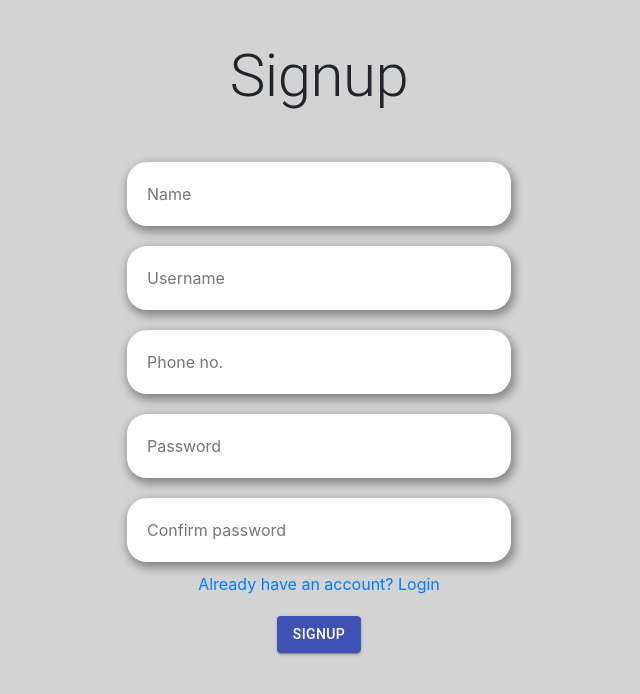
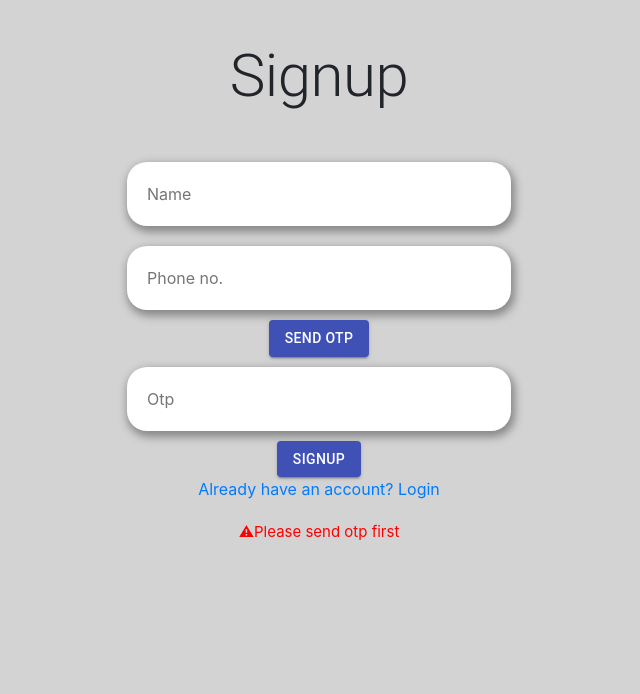
Before and after one commit to saniyaagrawal/old-age, a React (Create React App) app in the folder old-age/: page /signup in a window 1280 px wide. Both pictures are taken after a click on the button "SIGNUP". Shown: the top 694 px of the page, without its empty margins (321-961 px from the left). Built offline with nearby package versions, Linux system fonts and the light colour scheme.

Commit message:
login and signup updated with validations

```diff
--- a/old-age/src/pages/Login.js
+++ b/old-age/src/pages/Login.js
@@ -1,19 +1,42 @@
-import React from 'react'
+import React, {useState} from 'react'
 import '../static/css/login.css';
 import '../static/css/app.css';
 import {Button, Typography} from '@material-ui/core';
 import {Link} from 'react-router-dom';
 
 function Login() {
+    const [mobile, setMobile] = useState(null);
+    const [otp, setOtp] = useState(null);
+    const [error, setError] = useState(null);
+    const [isSent, setIsSent] = useState(0);
+
+
+    const sendOtp = () => {
+        if(mobile.length!=10) setError("Phone no. must be of 10 digits");
+        else{
+            setError(null);
+            setIsSent(1);
+        }
+    }
+    const login = () => {
+        if(isSent==0) setError("Please send otp first");
+        else if(!otp || otp.length<4) setError("Please enter a valid otp");
+        else if(mobile.length==10){
+            setError(null);
+
+        }
+    }
     return (
         <div className="login" id="bg">
             <Typography variant="h2" style={{margin: '40px'}}>Login</Typography>
             <form className="login">
-                <input className="input_field" placeholder="Username" type="text" />
-                <input className="input_field" placeholder="Password" type="password"/>
+                <input className="input_field" placeholder="Phone No." type="numeric" value={mobile} onChange={(e) => setMobile(e.target.value)} />
+                <Button variant="contained" color="primary" onClick={sendOtp}>Send Otp</Button>
+                <input className="input_field" placeholder="Otp" type="text" value={otp} onChange={(e) => setOtp(e.target.value)}  />
+                <Button variant="contained" color="primary" onClick={login}>Login</Button>
             </form>
             <Link to="/signup" style={{marginBottom: '20px'}}>Does not have an account? Signup</Link>
-            <Button variant="contained" color="primary">Login</Button>
+            {error ? <p className="error">⚠{error}</p>: null}
         </div>
     )
 }
--- a/old-age/src/pages/Signup.js
+++ b/old-age/src/pages/Signup.js
@@ -1,4 +1,4 @@
-import React from 'react'
+import React, {useState} from 'react'
 import '../static/css/login.css';
 import '../static/css/app.css';
 import {Button, Typography} from '@material-ui/core';
@@ -6,19 +6,41 @@ import {Link} from 'react-router-dom';
 
 
 function Signup() {
+    const [mobile, setMobile] = useState(null);
+    const [otp, setOtp] = useState(null);
+    const [error, setError] = useState(null);
+    const [name, setName] = useState(null);
+    const [isSent, setIsSent] = useState(0);
+
+    const sendOtp = () => {
+        if(!name || name.length<3) setError("Name must be of length greater than 2");
+        else if(!mobile || mobile.length!=10 ) setError("Phone no. must be of 10 digits");
+        else{
+            setError(null);
+            setIsSent(1);
+        }
+    }
+    const signup = () => {
+        if(isSent==0) setError("Please send otp first");
+        else if(!otp || otp.length<4) setError("Please enter a valid otp");
+        else if(mobile.length==10){
+            setError(null);
+
+        }
+    }
+
     return (
         <div className="login" id="bg">
             <Typography variant="h2" style={{margin: '40px'}}>Signup</Typography>
             <form className="login">
-                <input className="input_field" placeholder="Name" type="text" />
-                <input className="input_field" placeholder="Username" type="text" />
-                <input className="input_field" placeholder="Phone no." inputMode="numeric" />
-                <input className="input_field" placeholder="Password" type="password"/>
-                <input className="input_field" placeholder="Confirm password" type="password"/>
-
+                <input className="input_field" placeholder="Name" type="text" vlaue={name} onChange={(e) => setName(e.target.value)} />
+                <input className="input_field" placeholder="Phone no." inputMode="numeric" onChange={(e) => setMobile(e.target.value)} />
+                <Button variant="contained" color="primary" onClick={sendOtp}>Send Otp</Button>
+                <input className="input_field" placeholder="Otp" type="text" value={otp} onChange={(e) => setOtp(e.target.value)}  />
+                <Button variant="contained" color="primary" onClick={signup}>Signup</Button>
             </form>
             <Link to="login" style={{marginBottom: '20px'}}>Already have an account? Login</Link>
-            <Button variant="contained" color="primary">Signup</Button>
+            {error ? <p className="error">⚠{error}</p> : null}
         </div>
     )
 }
--- a/old-age/src/static/css/app.css
+++ b/old-age/src/static/css/app.css
@@ -35,3 +35,8 @@
   box-shadow: 2px 4px 8px 2px #888888;
   outline: 0;
 }
+
+.error{
+  font-size: 15px;
+  color: red;
+}
```
Also changed, not shown: 1 other file (tests, documents, lock files or other folders).
